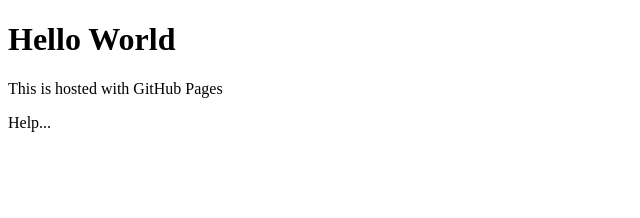
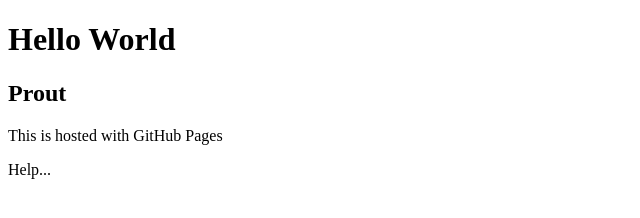
Before and after one commit to b0xh/b0xh.github.io, a plain HTML site: page index.html in a window 1280 px wide. Shown: the whole page, without its empty margins (0-640 px from the left). Drawn offline with Linux system fonts and the light colour scheme.

Commit message:
Update index.html
Ajouté sous-titre "prout"

```diff
--- a/index.html
+++ b/index.html
@@ -7,6 +7,7 @@
 </head>
 <body>
 	<h1>Hello World</h1>
+	<h2>Prout</h2>
 	<p>This is hosted with GitHub Pages</p>
 	<p>Help...</p>
 </body>
```
